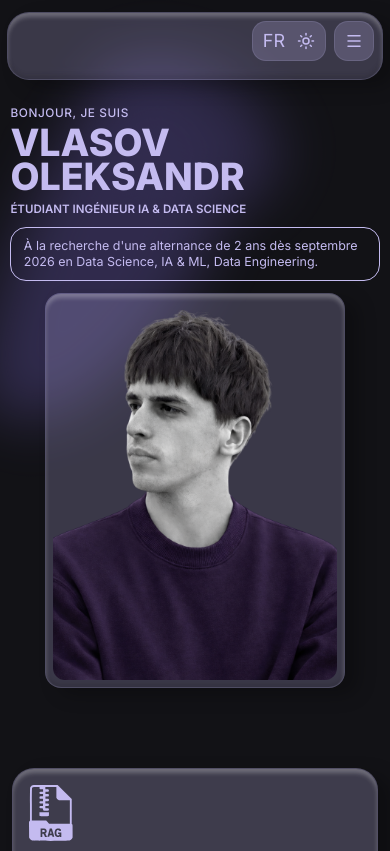
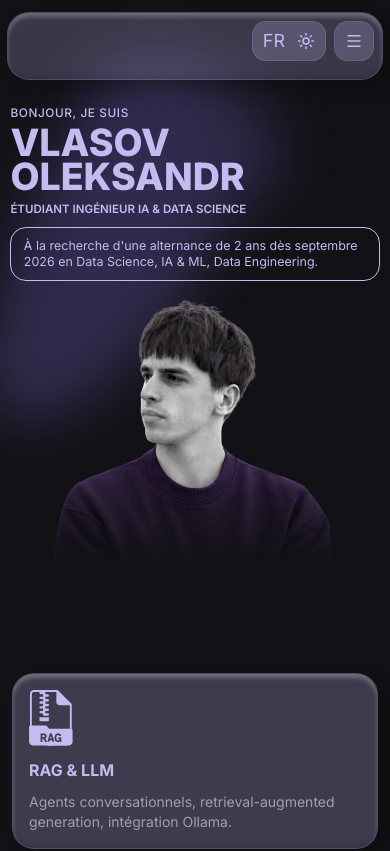
Before and after one commit to Sanjouk/data-science-portfolio, a React (Vite) app: page / in a window 390 px wide. Shown: the top 851 px of the page. Built offline with nearby package versions, Linux system fonts and the light colour scheme.

Commit message:
fixed: hero-blur responsive

```diff
--- a/src/styles/hero.css
+++ b/src/styles/hero.css
@@ -269,8 +269,7 @@
     pointer-events: auto;
   }
 
-  .hero-image-wrapper::before,
-  .hero-image-wrapper::after {
+  .hero-image-wrapper::before {
     display: none;
   }
 
@@ -333,23 +332,6 @@
     display: none;
   }
 
-  .hero-image-wrapper::after {
-    content: '';
-    display: block;
-    position: absolute;
-    bottom: 0;
-    right: 0;
-    left: 0;
-    height: 42%;
-    background-color: color-mix(in srgb, var(--bg) 92%, transparent);
-    -webkit-mask-image: linear-gradient(to top, black 22%, transparent 100%);
-    mask-image: linear-gradient(to top, black 22%, transparent 100%);
-    backdrop-filter: blur(10px);
-    -webkit-backdrop-filter: blur(10px);
-    z-index: 2;
-    pointer-events: none;
-  }
-
   .hero-image-wrapper img,
   .hero-image {
     width: min(100%, 430px);
@@ -407,21 +389,26 @@
     width: min(100%, 360px);
     margin-inline: auto;
     justify-content: center;
-    padding: 10px;
-    border-radius: 24px;
-    border: 1px solid var(--border-card);
-    background: color-mix(in srgb, var(--bg-card) 92%, transparent);
-    box-shadow: var(--shadow);
+    padding: 0;
+    border: 0;
+    border-radius: 0;
+    background: transparent;
+    box-shadow: none;
+    overflow: visible;
+  }
+
+  .hero-image-wrapper::before {
+    display: none;
   }
 
   .hero-image-wrapper img,
   .hero-image {
     width: 100%;
     max-width: none;
-    aspect-ratio: 4 / 5;
-    object-fit: cover;
-    object-position: center 14%;
-    border-radius: 16px;
+    aspect-ratio: auto;
+    object-fit: contain;
+    object-position: center bottom;
+    border-radius: 0;
   }
 
   .hero-blur {
@@ -477,14 +464,16 @@
 
   .hero-image-wrapper {
     width: min(100%, 300px);
-    padding: 7px;
-    border-radius: 16px;
+    padding: 0;
+    border-radius: 0;
   }
 
   .hero-image-wrapper img,
   .hero-image {
-    aspect-ratio: 3 / 4;
-    border-radius: 12px;
+    aspect-ratio: auto;
+    object-fit: contain;
+    object-position: center bottom;
+    border-radius: 0;
   }
 
   .hero-blur {
```
